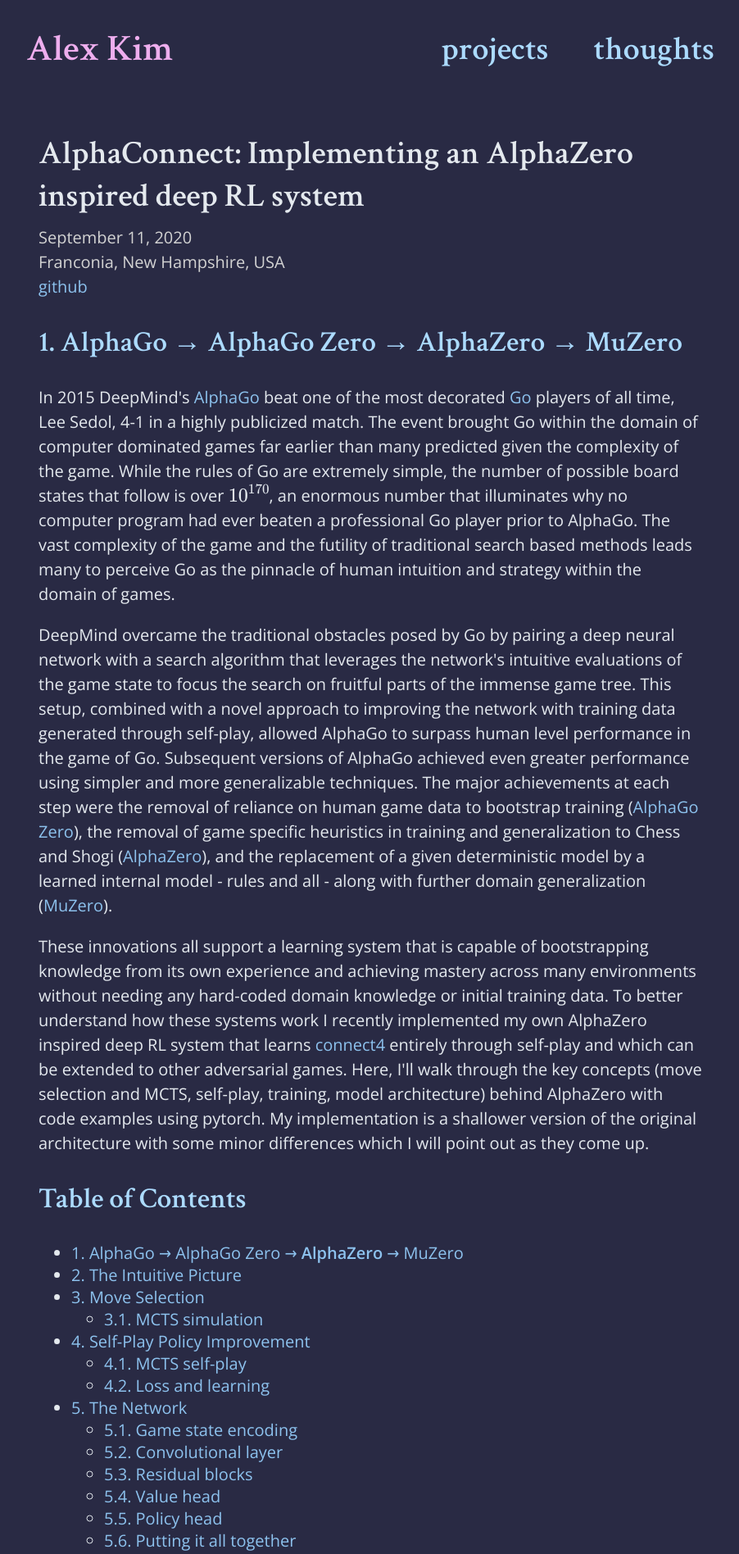
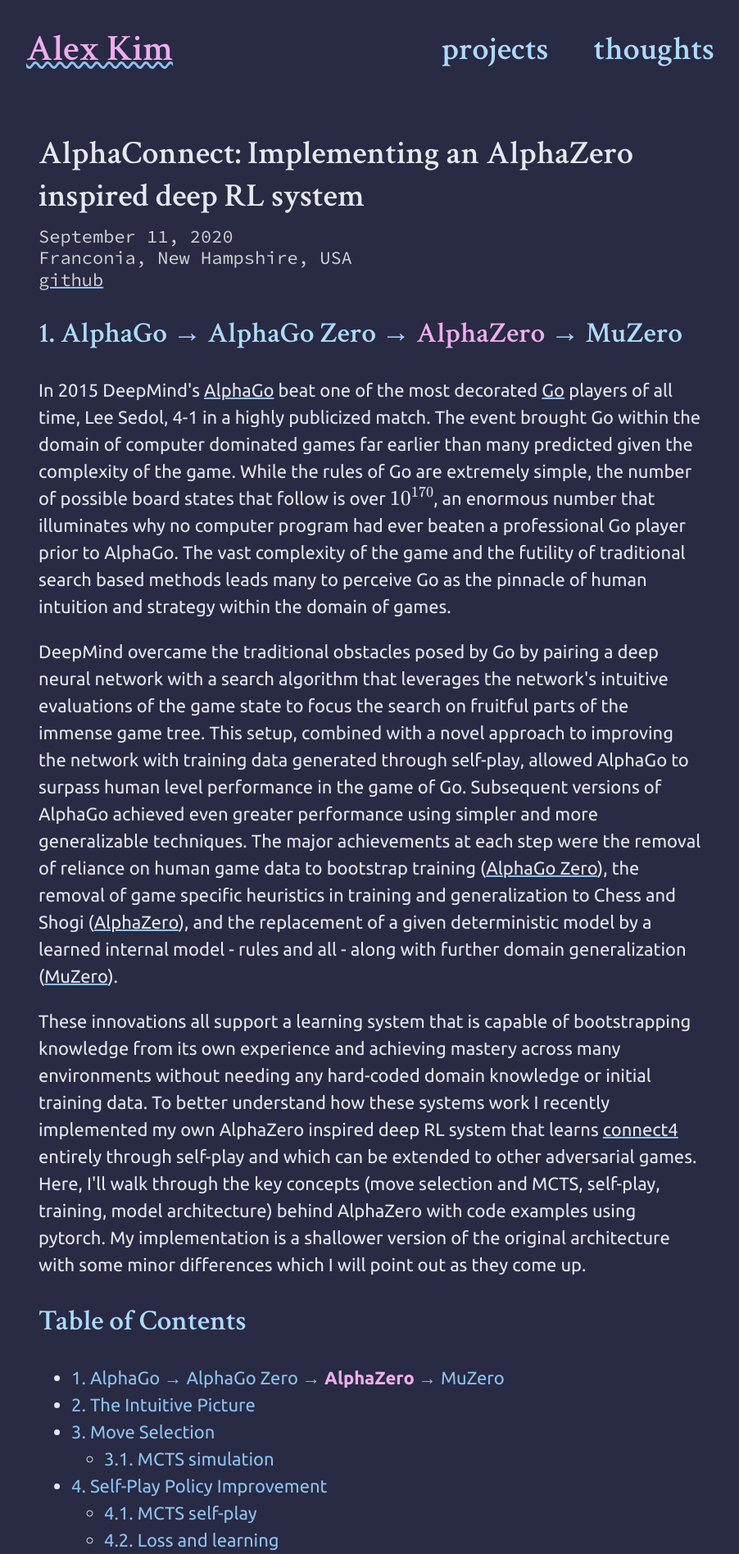
Before and after one commit to ajpkim/ajpkim.github.io, a Jekyll site: the page built from _projects/2020-09-11-alphaconnect.html, in a window 1280 px wide. Shown: the top 1896 px of the page at 82% size, without its empty margins (188-1090 px from the left). Built offline with Jekyll 4.4.1, drawn with Linux system fonts in a browser that asks for light colours.

Commit message:
styled links, changed serif to Ubuntu, changed some vars

```diff
--- a/_sass/base.scss
+++ b/_sass/base.scss
@@ -13,16 +13,20 @@
     font-family: $font-sans;
     color: $color-body;
     background-color: $color-bg;
-    font-size: 2.0rem;
+    font-size: 2.2rem;
 }
 
-p {
-    font-weight: 500;
-    line-height: 3rem;
+p, ul, ol {
+    font-weight: 400;
+    line-height: 1.5;
 }
 
 strong {
-    color: $color-strong;
+    color: $color-pink;
+}
+
+b {
+    color: $color-plum1;
 }
 
 h1 {
@@ -37,9 +41,6 @@
     font-size: 3.5rem;
     margin: 3rem 0;
 
-  strong {
-    font-weight: 610;  // standard is too strong.
-  }
 }
 
 h3 {
@@ -57,16 +58,14 @@
 }
 
 a {
-    color: $color-link;
-    text-decoration: none;
+    font-weight: 400;
+    text-decoration: underline $color-link 2px;
+}
 
-    strong {
-	color: $color-link;
-    }
-}
 
 a:hover {
     text-decoration: underline;
+    color: $color-link;
 }
 
 // Org exports images in a <div class="figure"> element
--- /dev/null
+++ b/_sass/home.scss
@@ -0,0 +1,18 @@
+@import "vars.scss";
+
+.home-blurb {
+
+    margin-top: 5rem;
+
+
+    p {
+	font-size: 2.6rem;
+	line-height: 4rem;
+    }
+
+    // p strong {
+    // 	color: $color-green;
+    // }
+
+
+}
--- a/_sass/navbar.scss
+++ b/_sass/navbar.scss
@@ -8,16 +8,30 @@
     padding: 5px;
 }
 
-.navbar-home a {
+.navbar-home {
+    a {
 	font-family: $font-serif;
 	font-size: 4.5rem;
 	color: $color-plum1;
 	margin-right: 75px;
+	text-decoration: underline $color-link wavy 3px;
     }
 
-.navbar-links a {
+    a:hover {
+	text-decoration: underline $color-plum1 wavy 3px;
+    }
+}
+
+.navbar-links {
+    a {
 	font-family: $font-serif;
 	font-size: 4rem;
 	color: $color-baby-blue;
 	margin-left: 5rem;
+	text-decoration: underline $color-plum1 2px;
+	text-decoration: none;
     }
+    // a:hover {
+    // 	text-decoration: underline $color-baby-blue 2px;
+    // }
+}
--- a/_sass/post_metadata.scss
+++ b/_sass/post_metadata.scss
@@ -1,4 +1,7 @@
 #post-metadata {
+
+    font-family: $font-mono;
+
     h1 {
 	margin-bottom: 1rem;
     }
@@ -8,5 +11,7 @@
     p {
 	color: $color-post-metadata;
 	margin-top: 1rem;
+	line-height: 1.2;
+	font-weight: 400;
     }
 }
--- a/_sass/toc.scss
+++ b/_sass/toc.scss
@@ -1,47 +1,59 @@
+
+#text-Table-of-Contents {
+    a {
+	color: $color-link;
+	text-decoration: none;
+    }
+
+    a:hover {
+	text-decoration: underline $color-link;
+    }
+}
+
 /*TOC inspired by https://orgmode.org/worg/ */
 // Base  https://alhassy.github.io/AlBasmala.html#Ensuring-Useful-HTML-Anchors
-#text-Table-of-Contents {
-    /* Place the toc in the top right corner */
-    position: fixed; right: 0em; top: 0em;
-    margin-top: 120px; /* offset from the top of the screen */
+// #text-Table-of-Contents {
+//     /* Place the toc in the top right corner */
+//     position: fixed; right: 0em; top: 0em;
+//     margin-top: 120px; /* offset from the top of the screen */
 
-    /* It shrinks and grows as necessary */
-    padding: 0em !important;
-    width: auto !important;
-    min-width: auto !important;
+//     /* It shrinks and grows as necessary */
+//     padding: 0em !important;
+//     width: auto !important;
+//     min-width: auto !important;
 
-    font-size: 2rem;
-    background: white;
-    text-align: left;
+//     font-size: 2rem;
+//     background: white;
+//     text-align: left;
 
-    box-shadow: 0 0 1em #777777;
-    -webkit-box-shadow: 0 0 1em #777777;
-    -moz-box-shadow: 0 0 1em #777777;
-    -webkit-border-bottom-left-radius: 5px;
-    -moz-border-radius-bottomleft: 5px;
+//     box-shadow: 0 0 1em #777777;
+//     -webkit-box-shadow: 0 0 1em #777777;
+//     -moz-box-shadow: 0 0 1em #777777;
+//     -webkit-border-bottom-left-radius: 5px;
+//     -moz-border-radius-bottomleft: 5px;
 
-    /* Ensure doesn't flow off the screen when expanded */
-    max-height: 80%;
-    overflow: auto;
-}
+//     /* Ensure doesn't flow off the screen when expanded */
+//     max-height: 80%;
+//     overflow: auto;
+// }
 
-/* How big is the text “Table of Contents” and space around it */
-#text-Table-of-Contents h2 {
-    font-size: 13pt;
-    max-width: 9em;
-    border: 0;
-    font-weight: normal;
-    padding-left: 0.5em;
-    padding-right: 0.5em;
-    padding-top: 0.05em;
-    padding-bottom: 0.05em; }
+// /* How big is the text “Table of Contents” and space around it */
+// #text-Table-of-Contents h2 {
+//     font-size: 13pt;
+//     max-width: 9em;
+//     border: 0;
+//     font-weight: normal;
+//     padding-left: 0.5em;
+//     padding-right: 0.5em;
+//     padding-top: 0.05em;
+//     padding-bottom: 0.05em; }
 
-// Intially have the TOC folded up; show it if the mouse hovers it
-// #text-Table-of-Contents {
-//     display: none;
-//     text-align: left; }
+// // Intially have the TOC folded up; show it if the mouse hovers it
+// // #text-Table-of-Contents {
+// //     display: none;
+// //     text-align: left; }
 
-// #text-Table-of-Contents:hover {
-//     display: block;
-//     padding: 0.5em;
-//     margin-top: -1.5em; }
+// // #text-Table-of-Contents:hover {
+// //     display: block;
+// //     padding: 0.5em;
+// //     margin-top: -1.5em; }
--- a/_sass/vars.scss
+++ b/_sass/vars.scss
@@ -19,7 +19,8 @@
 $color-green: #73d8b2;
 $color-loud-green: #16ffbd;
 $color-mint: #83F3E6;
-$color-mind: #acffed;
+$color-mint2: #acffed;
+//$color-light-orange: $color-mint;
 // $color-bg: $color-creamy-white;
 // $color-bg: #121212;
 $color-bg: #292a44;  // Emacs Rebecca theme bg
@@ -34,8 +35,6 @@
 $color-h5: $color-body;
 $color-h6: $color-body;
 
-// Strong
-$color-strong: $color-pink;
 
 // Elements
 $color-link: #8dc2ee;
@@ -48,7 +47,7 @@
 $color-table-odd-rows: #2e343d;
 
 // // Fonts
-$font-sans: "Open Sans", "Tahoma", "Verdana", "sans-serif";
+$font-sans: "Ubuntu", "sans-serif";
 $font-serif: "Crimson Text", "Cambria Math", "Oswald";
 // $font-mono: "DejaVu Sans Mono"
 $font-mono: "Source Code Pro", monospace;
--- a/assets/css/styles.scss
+++ b/assets/css/styles.scss
@@ -4,12 +4,15 @@
 @import "base";
 @import "code";
 @import "footnotes";
+@import "home";
 @import "layout";
 @import "navbar";
 @import "post_metadata";
-// @import "toc";
+@import "toc";
 
 // Import google fonts
 @import url('https://fonts.googleapis.com/css2?family=Open+Sans:ital,wght@0,400;0,600;1,400;1,600&display=swap');
 @import url('https://fonts.googleapis.com/css2?family=Crimson+Text:wght@600&display=swap');
 @import url('https://fonts.googleapis.com/css2?family=Source+Code+Pro:ital,wght@0,400;0,700;1,400;1,700&display=swap');
+@import url('https://fonts.googleapis.com/css2?family=Exo+2:ital,wght@0,100;0,300;0,400;0,500;0,600;0,700;0,800;0,900;1,300;1,400;1,500;1,600;1,700;1,800;1,900&display=swap');
+@import url('https://fonts.googleapis.com/css2?family=Ubuntu:ital,wght@0,300;0,400;0,500;0,700;1,300;1,400;1,500;1,700&display=swap');
```
Lines whose indentation alone changed are shown as unchanged.
